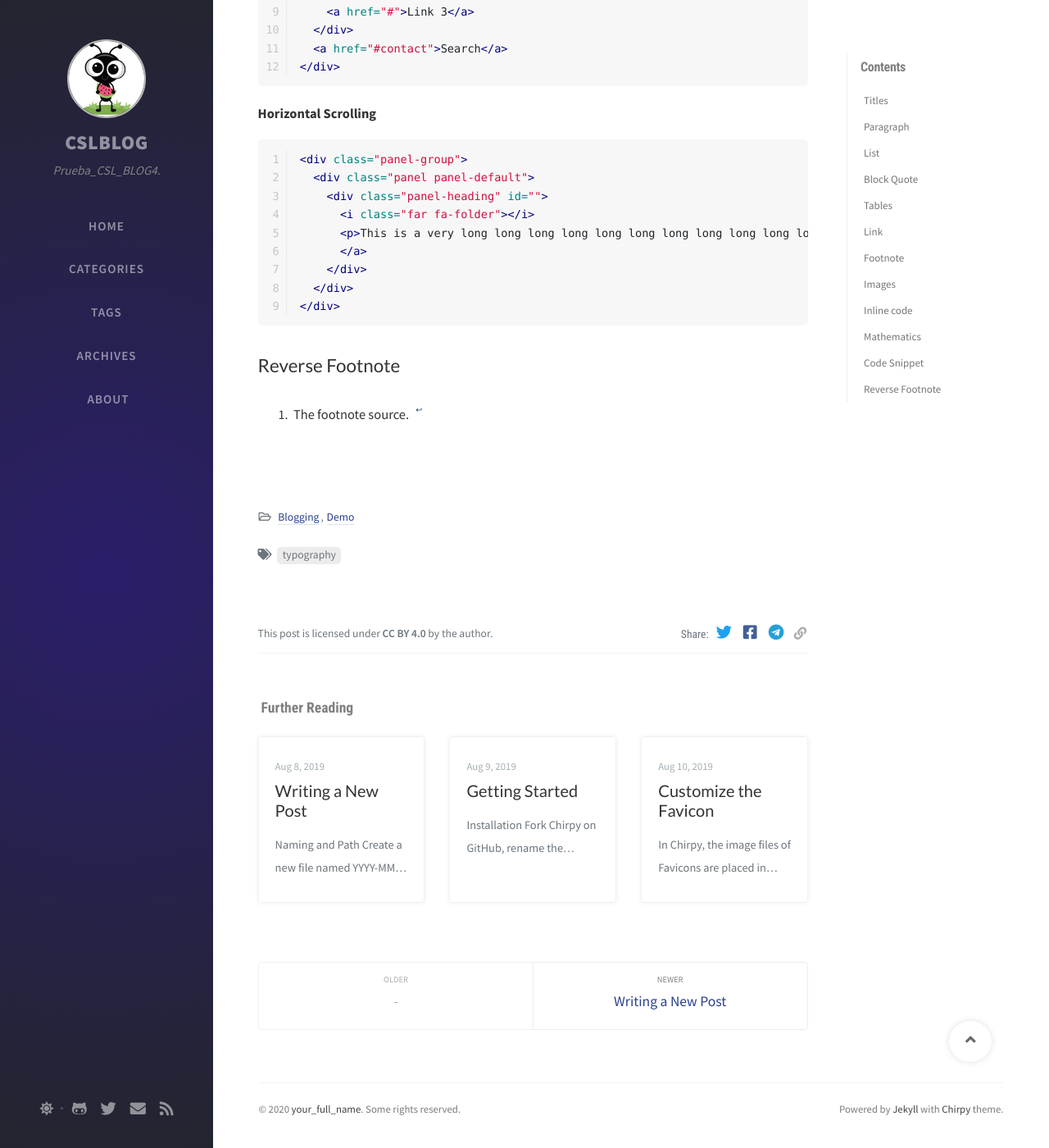
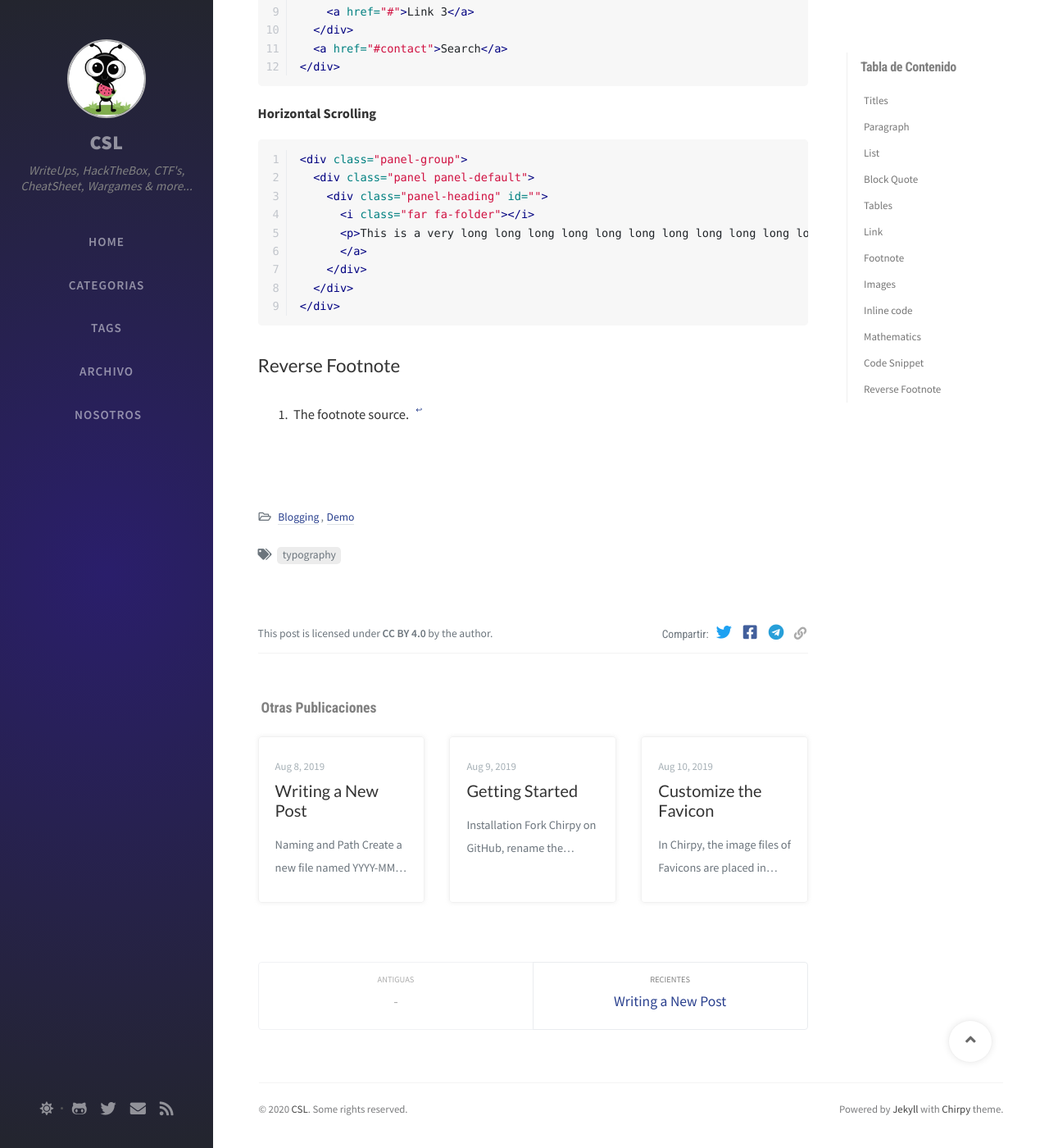
Before and after one commit to CSL-LABS/CSL-LABS.github.io, a Jekyll site: the page built from _posts/2019-08-08-text-and-typography.md, in a window 1280 px wide and 1400 px high, scrolled down 5716 px. Shown: the whole window at 82% size. Built offline with Jekyll 4.4.1, drawn with Linux system fonts in a browser that asks for light colours; nearby versions of some CDN libraries; comment, search, counter and statistics services are not loaded; some of the changed text lies outside the part shown.

Commit message:
cambios iniciales

```diff
--- a/_config.yml
+++ b/_config.yml
@@ -8,35 +8,34 @@
 # jekyll-seo-tag settings › https://github.com/jekyll/jekyll-seo-tag/blob/master/docs/usage.md
 #--------------------------
 
-title: CSLBLOG                          # the main title
+title: CSL                          # the main title
 
-tagline: Prueba_CSL_BLOG4.  # it will display as the sub-title
+tagline: WriteUps, HackTheBox, CTF's, CheatSheet, Wargames & more...  # it will display as the sub-title
 
 description: >-                        # used by seo meta and the atom feed
-  A minimal, portfolio, sidebar,
-  bootstrap Jekyll theme with responsive web design
-  and focuses on text presentation.
+  Blog Open Source, con writeups de HackTheBox en español,
+  solucionarios de retos de seguridad y hacking.
 
 # Replace with the website url, e.g. 'https://username.github.io'
 url: 'https://csl-labs.github.io'
 
-author: your_full_name                  # change to your full name
+author: CSL                  # change to your full name
 
 avatar: /assets/img/sample/avatar.jpg   # support internet resources
 
 github:
-  username: github_username             # change to your github username
+  username: csl-labs             # change to your github username
 
 twitter:
-  username: twitter_username            # change to your twitter username
+  username: CsLcol            # change to your twitter username
 
 social:
-  name: your_full_name                  # it will shows as the copyright owner in Footer
-  email: example@doamin.com             # change to your email address
+  name: CSL                  # it will shows as the copyright owner in Footer
+  email: csl@csl.com.co             # change to your email address
   links:
     # The first element serves as the copyright owner's link
-    - https://twitter.com/username      # change to your twitter homepage
-    - https://github.com/username       # change to your github homepage
+    - https://twitter.com/CsLcol      # change to your twitter homepage
+    - https://github.com/csl-labs       # change to your github homepage
     # Uncomment below to add more social links
     # - https://www.facebook.com/username
     # - https://www.linkedin.com/in/username
@@ -117,7 +116,7 @@ defaults:
       location: Post
       breadcrumb:
         -
-          label: Posts
+          label: Publicaciones
           url: /
   -
     scope:
@@ -148,7 +147,7 @@ defaults:
           label: Home
           url: /
         -
-          label: Categories
+          label: Categorias
           url: /tabs/categories/
   -
     scope:
--- a/_data/label.yml
+++ b/_data/label.yml
@@ -7,13 +7,13 @@
 
 panel:
   lastmod: "Recent Update"
-  trending_tags: "Trending Tags"
-  toc: "Contents"
+  trending_tags: "Tendencia de Tags"
+  toc: "Tabla de Contenido"
 
 post:
-  relate_posts: "Further Reading"
+  relate_posts: "Otras Publicaciones"
   button:
-    next: Newer
-    previous: Older
+    next: Recientes
+    previous: Antiguas
 
-search_hint: "Search"   # text show on search bar
+search_hint: "Buscador"   # text show on search bar
--- a/_data/share.yml
+++ b/_data/share.yml
@@ -6,7 +6,7 @@
 #  © 2020 Cotes Chung
 #  MIT Licensed
 
-label: "Share"
+label: "Compartir"
 
 platforms:
   -
--- a/_data/tabs.yml
+++ b/_data/tabs.yml
@@ -9,7 +9,7 @@
   name: Home
   icon: "fas fa-home"
 -
-  name: Categories
+  name: Categorias
   icon: "fas fa-stream"
   path: tabs
   url: categories
@@ -19,12 +19,12 @@
   path: tabs
   url: tags
 -
-  name: "Archives"
+  name: "Archivo"
   path: tabs
   url: archives
   icon: "fas fa-archive"
 -
-  name: "About"
+  name: "Nosotros"
   icon: "fas fa-info"
   path: tabs
   url: about
```
Also changed, not shown: docs/README_zh-CN.md (deleted, +0 -175 lines), .github/CODE_OF_CONDUCT.md (deleted), .github/CONTRIBUTING.md (deleted), .github/FUNDING.yml (deleted), .github/ISSUE_TEMPLATE/bug_report.md (deleted), .github/ISSUE_TEMPLATE/feature_request.md (deleted), .github/ISSUE_TEMPLATE/question.md (deleted), .github/PULL_REQUEST_TEMPLATE.md (deleted).
